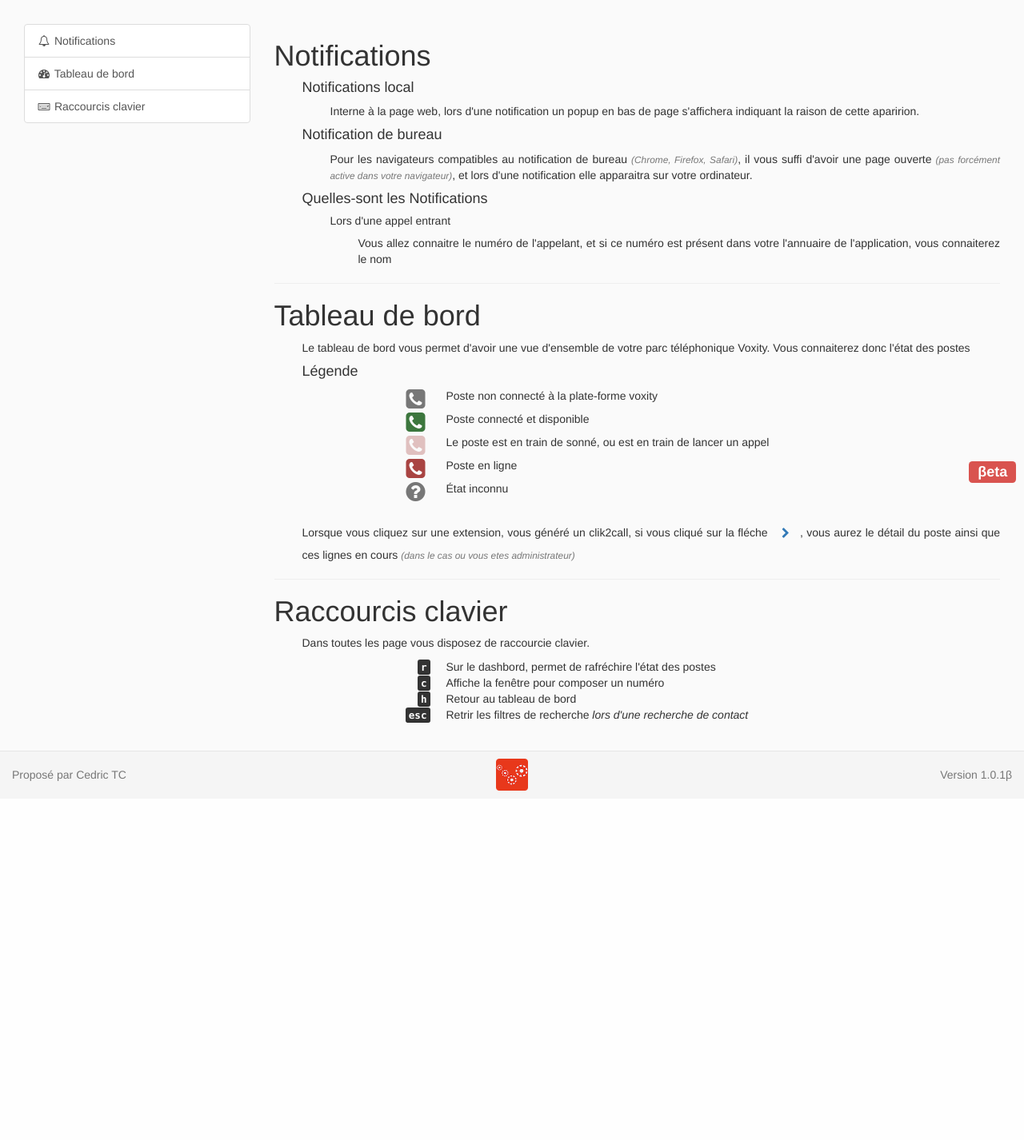
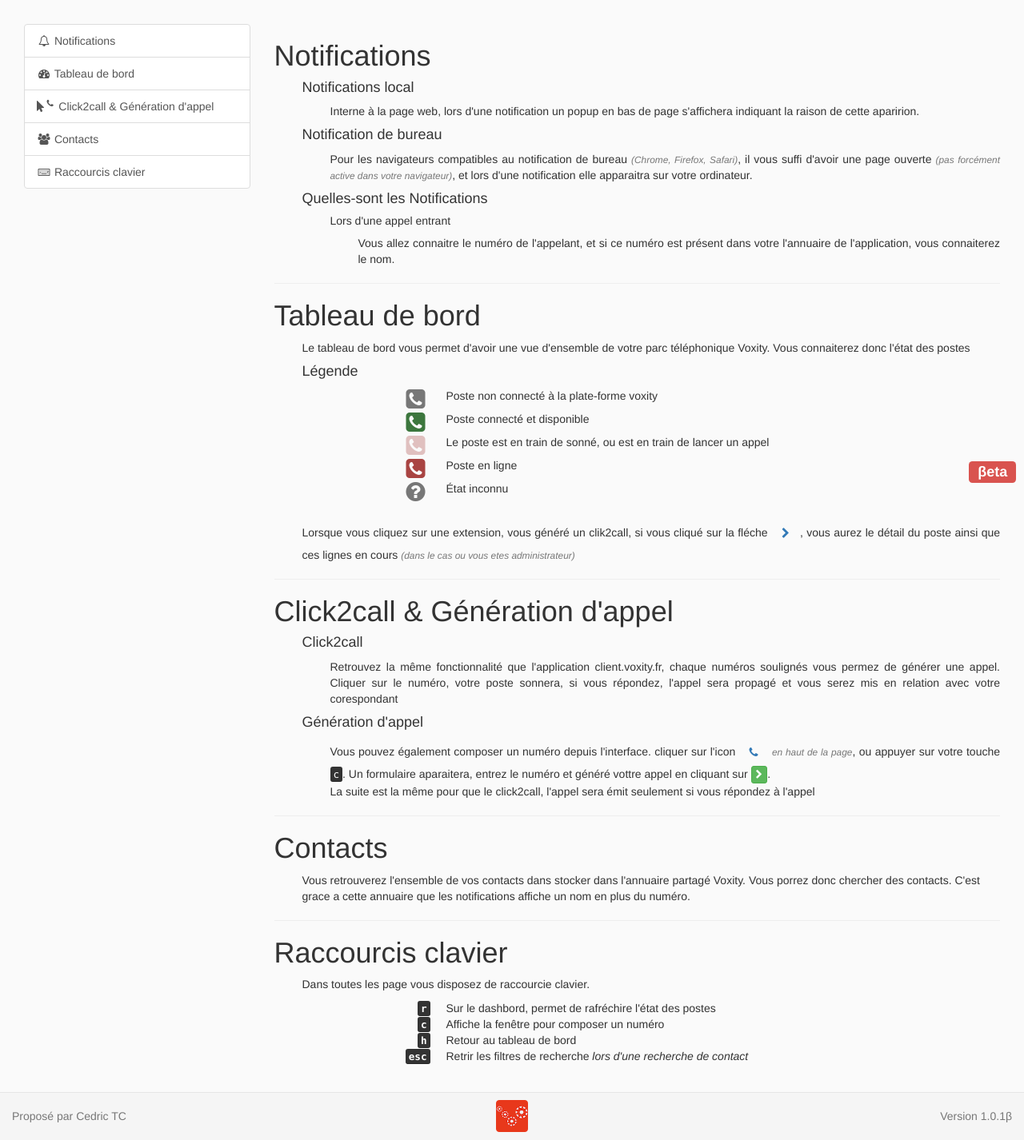
Before and after one commit to thivolle-cazat-cedric/vox-ui-api, a Flask app: page /features.html in a window 1280 px wide. Shown: the part 121-1547 px from the top of the page at 80% size. Before the commit the page ends 1110 px from the top, so only its background shows below. Run offline with Flask 2, Linux system fonts and the light colour scheme; parts of the project's set-up code (start-up, migrations or seed data) failed here and were passed over; some libraries are stand-ins or nearby versions.

Commit message:
features page improvement

```diff
--- a/app/templates/public/features.html
+++ b/app/templates/public/features.html
@@ -6,6 +6,11 @@
         <div class="list-group">
           <a href="#Notifications" class="list-group-item"><i class="fa fa-bell-o fa-fw"></i> Notifications</a>
           <a href="#Dashboard" class="list-group-item"><i class="fa fa-dashboard fa-fw"></i> Tableau de bord</a>
+          <a href="#click2call" class="list-group-item">
+            <i class="fa fa-mouse-pointer"></i>
+            <sup style="margin-left: -4px;"><i class="fa fa-phone fa-fw"></i></sup>
+            Click2call & Génération d'appel</a>
+          <a href="#contacts" class="list-group-item"><i class="fa fa-users fa-fw"></i> Contacts</a>
           <a href="#shortcut" class="list-group-item"><i class="fa fa-keyboard-o fa-fw"></i> Raccourcis clavier</a>
         </div>
     </div>
@@ -27,7 +32,7 @@
                 <div class="caption">
                     <h5 >Lors d'une appel entrant</h5>
                     <p class="caption">
-                        Vous allez connaitre le numéro de l'appelant, et si ce numéro est présent dans votre l'annuaire de l'application, vous connaiterez le nom
+                        Vous allez connaitre le numéro de l'appelant, et si ce numéro est présent dans votre l'annuaire de l'application, vous connaiterez le nom.
                     </p>
                 </div>
             </div>
@@ -63,6 +68,33 @@
 
         <hr>
 
+        <div class="features" id="click2call">
+            <h1>Click2call & Génération d'appel</h1>
+            <div class="caption">
+                <h4>Click2call</h4>
+                <p class="caption">
+                    Retrouvez la même fonctionnalité que l'application client.voxity.fr, chaque numéros soulignés vous permez de générer une appel. Cliquer sur le numéro, votre poste sonnera, si vous répondez, l'appel sera propagé et vous serez mis en relation avec votre corespondant
+                </p>
+                <h4>Génération d'appel</h4>
+                <p class="caption">
+                    Vous pouvez également composer un numéro depuis l'interface. cliquer sur l'icon <button class="btn btn-link"><i class="fa fa-phone"></i></button> <em class="small text-muted">en haut de la page</em>, ou appuyer sur votre touche <kbd>c</kbd>. Un formulaire aparaitera, entrez le numéro et généré vottre appel en cliquant sur <button class="btn btn-success btn-xs"><i class="fa fa-chevron-right"></i></button>. <br>
+                    La suite est la même pour que le click2call, l'appel sera émit seulement si vous répondez à l'appel
+                </p>
+            </div>
+        </div>
+
+        <hr>
+
+        <div class="features" id="contacts">
+            <h1>Contacts</h1>
+
+            <div class="caption">
+                Vous retrouverez l'ensemble de vos contacts dans stocker dans l'annuaire partagé Voxity. Vous porrez donc chercher des contacts. C'est grace a cette annuaire que les notifications affiche un nom en plus du numéro.
+            </div>
+        </div>
+
+        <hr>
+
         <div class="features" id="shortcut">
             <h1>Raccourcis clavier</h1>
 
```
